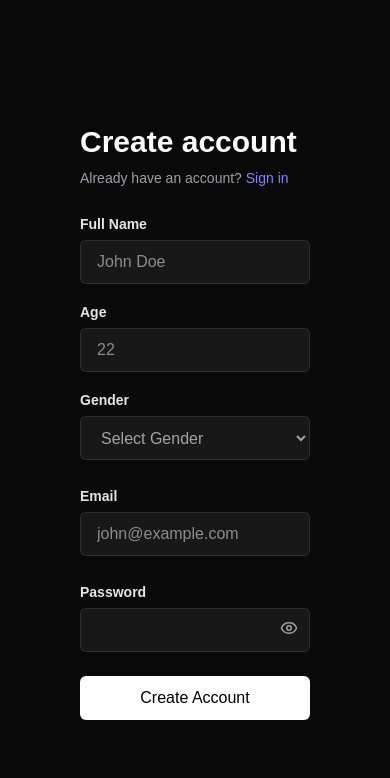
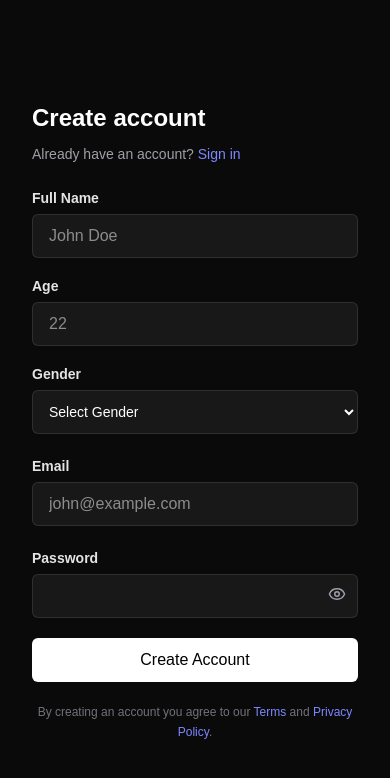
Before and after one commit to ansh307/Coderooms, a Next.js app in the folder frontend/: page /signup in a window 390 px wide. Shown: the top 778 px of the page. Built offline with nearby package versions, Linux system fonts and the light colour scheme; no server answers.

Commit message:
feat: responsive auth

```diff
--- a/frontend/app/(auth)/forgot-password/page.tsx
+++ b/frontend/app/(auth)/forgot-password/page.tsx
@@ -42,8 +42,8 @@ export default function ForgotPassword() {
   };
 
   return (
-    <div className="flex min-h-screen items-center justify-center px-6">
-      <div className="w-full max-w-lg p-8">
+    <div className="flex min-h-screen items-center justify-center bg-red- px-2 sm:px-6">
+      <div className="w-full max-w-lg sm:p-8">
         <h1 className="text-3xl font-bold text-white">Forgot Password</h1>
 
         <p className="mt-3 text-sm text-white/60">
--- a/frontend/app/(auth)/reset-password/ResetPasswordForm.tsx
+++ b/frontend/app/(auth)/reset-password/ResetPasswordForm.tsx
@@ -62,8 +62,8 @@ export default function ResetPasswordForm() {
   };
 
   return (
-    <div className="flex min-h-screen items-center justify-center px-6">
-      <div className="w-full max-w-lg p-8">
+    <div className="flex min-h-screen items-center justify-center px-2 sm:px-6">
+      <div className="w-full max-w-lg p-0 sm:p-8">
         <h1 className="text-3xl font-bold text-white">Reset Password</h1>
 
         <p className="mt-3 text-sm text-white/60">
--- a/frontend/app/(auth)/verify-email/VerifyEmail.tsx
+++ b/frontend/app/(auth)/verify-email/VerifyEmail.tsx
@@ -115,9 +115,9 @@ export default function VerifyEmail() {
   };
 
   return (
-    <div className="flex min-h-screen items-center justify-center bg- px-4">
+    <div className="flex min-h-screen items-center justify-center bg-red- px-2 sm:px-4">
       <div className="w-full max-w-md">
-        <div className="rounded-xl p-8 shadow-2xl">
+        <div className="rounded-xl sm:p-8">
           {/* Icon */}
           <div className="text-center">
             <div
--- a/frontend/components/auth/forms/AuthCard.tsx
+++ b/frontend/components/auth/forms/AuthCard.tsx
@@ -3,5 +3,5 @@ interface Props {
 }
 
 export default function AuthCard({ children }: Props) {
-  return <div className="space-y-8 p-8 w-full mx-6">{children}</div>;
+  return <div className="space-y-8 px-2 sm:p-8 w-full sm:mx-6">{children}</div>;
 }
--- a/frontend/components/auth/forms/AuthForm.tsx
+++ b/frontend/components/auth/forms/AuthForm.tsx
@@ -70,19 +70,19 @@ export default function AuthForm({
   }
   return (
     <AuthCard>
-      <form onSubmit={handleSubmit} className="space-y-6">
+      <form onSubmit={handleSubmit} className="space-y-5 sm:space-y-6">
         <div>
-          <h1 className="text-3xl font-semibold text-white">
+          <h1 className="text-2xl font-semibold text-white sm:text-3xl">
             {isSignup ? "Create account" : "Sign in"}
           </h1>
 
-          <p className="mt-2 text-sm text-zinc-400">
+          <p className="mt-2 text-sm leading-6 text-zinc-400">
             {isSignup ? (
               <>
                 Already have an account?{" "}
                 <Link
                   href="/login"
-                  className="text-indigo-400 hover:text-indigo-300"
+                  className="text-indigo-400 transition-colors hover:text-indigo-300"
                 >
                   Sign in
                 </Link>
@@ -92,7 +92,7 @@ export default function AuthForm({
                 New to CodeRooms?{" "}
                 <Link
                   href="/signup"
-                  className="text-indigo-400 hover:text-indigo-300"
+                  className="text-indigo-400 transition-colors hover:text-indigo-300"
                 >
                   Create an account
                 </Link>
@@ -104,7 +104,7 @@ export default function AuthForm({
         {isSignup && (
           <div className="space-y-4">
             <Input
-              autoComplete="username"
+              autoComplete="name"
               label="Full Name"
               name="name"
               placeholder="John Doe"
@@ -135,17 +135,20 @@ export default function AuthForm({
                 name="gender"
                 value={form.gender}
                 onChange={handleChange}
-                className="h-11 mt-1 w-full rounded-md border border-white/10 bg-[#181818] px-4 text-white/60 outline-none transition focus:border-indigo-500 focus:ring-2 focus:ring-indigo-500/30"
+                className="mt-1 h-11 w-full rounded-md border border-white/10 bg-[#181818] px-3 text-sm text-white outline-none transition focus:border-indigo-500 focus:ring-2 focus:ring-indigo-500/30 sm:px-4"
               >
                 <option value="" className="bg-[#181818] text-white/60">
                   Select Gender
                 </option>
+
                 <option value="male" className="bg-[#181818] text-white">
                   Male
                 </option>
+
                 <option value="female" className="bg-[#181818] text-white">
                   Female
                 </option>
+
                 <option value="other" className="bg-[#181818] text-white">
                   Other
                 </option>
@@ -173,7 +176,7 @@ export default function AuthForm({
         />
 
         {isSignup && emailSent && (
-          <p className="text-center text-xs text-zinc-500">
+          <p className="px-1 text-center text-xs leading-5 text-zinc-500">
             We&apos;ve sent you a verification link to your email address.
             Please check your inbox and click the link to verify your account.
           </p>
@@ -183,7 +186,7 @@ export default function AuthForm({
           <div className="flex justify-end">
             <Link
               href="/forgot-password"
-              className="text-sm text-indigo-400 hover:text-indigo-300"
+              className="text-sm text-indigo-400 transition-colors hover:text-indigo-300"
             >
               Forgot password?
             </Link>
@@ -194,19 +197,25 @@ export default function AuthForm({
           {isSignup ? "Create Account" : "Sign In"}
         </Button>
 
-        {/* {isSignup && (
-          <p className="text-center text-xs text-zinc-500">
+        {isSignup && (
+          <p className="px-1 text-center text-xs leading-5 text-zinc-500">
             By creating an account you agree to our{" "}
-            <Link href="/terms" className="text-indigo-400">
+            <Link
+              href="/terms"
+              className="text-indigo-400 transition-colors hover:text-indigo-300"
+            >
               Terms
             </Link>{" "}
             and{" "}
-            <Link href="/privacy" className="text-indigo-400">
+            <Link
+              href="/privacy"
+              className="text-indigo-400 transition-colors hover:text-indigo-300"
+            >
               Privacy Policy
             </Link>
             .
           </p>
-        )} */}
+        )}
       </form>
     </AuthCard>
   );
```
